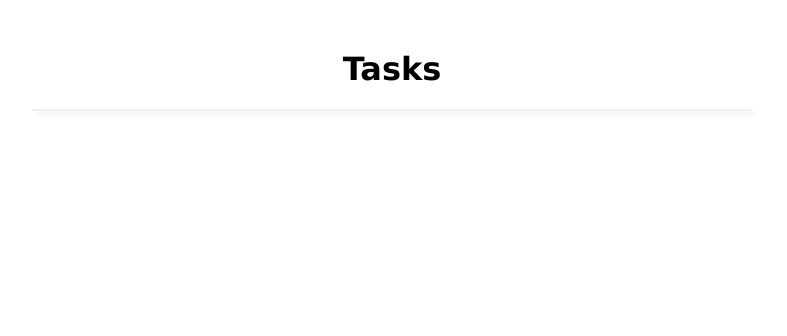
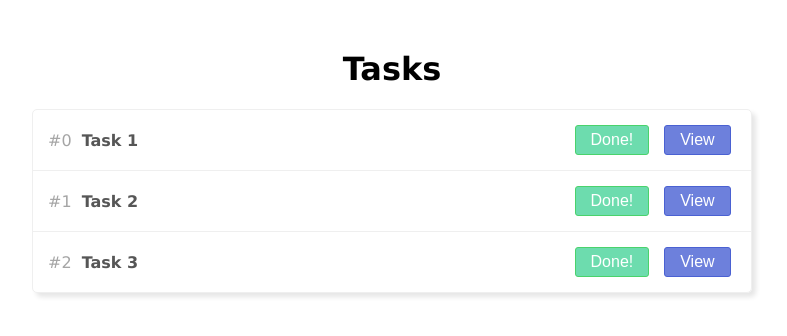
Before and after one commit to ideaigniter/todo-app-tutorial, an Angular app: page /list in a window 1280 px wide. Shown: the top 336 px of the page, without its empty margins (248-1035 px from the left). Built offline with nearby package versions, Linux system fonts and the light colour scheme.

Commit message:
Implement getAlltasks method in list service

```diff
--- a/src/app/todo/list.service.ts
+++ b/src/app/todo/list.service.ts
@@ -17,6 +17,10 @@ export class ListService {
       task.isDone = true;
     }
   }
+
+  public getAllTasks(): Task[] {
+    return this.tasks;
+  }
 }
 
 export interface Task {
--- a/src/app/todo/list/list.component.ts
+++ b/src/app/todo/list/list.component.ts
@@ -13,6 +13,7 @@ export class ListComponent implements OnInit {
   constructor(private listService: ListService) {}
 
   ngOnInit(): void {
+    this.tasks = this.listService.getAllTasks();
   }
 
   markTaskAsDone(id: number): void {
```
Also changed, not shown: 1 other file (tests, documents, lock files or other folders).
